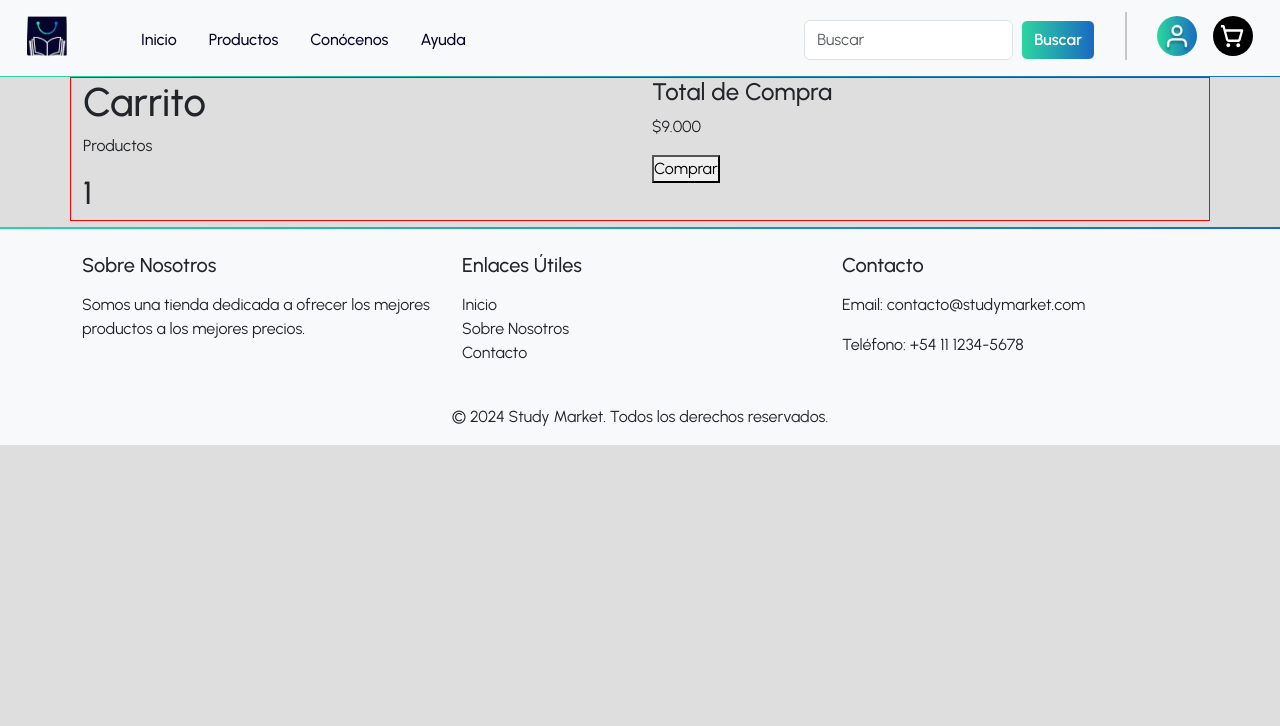
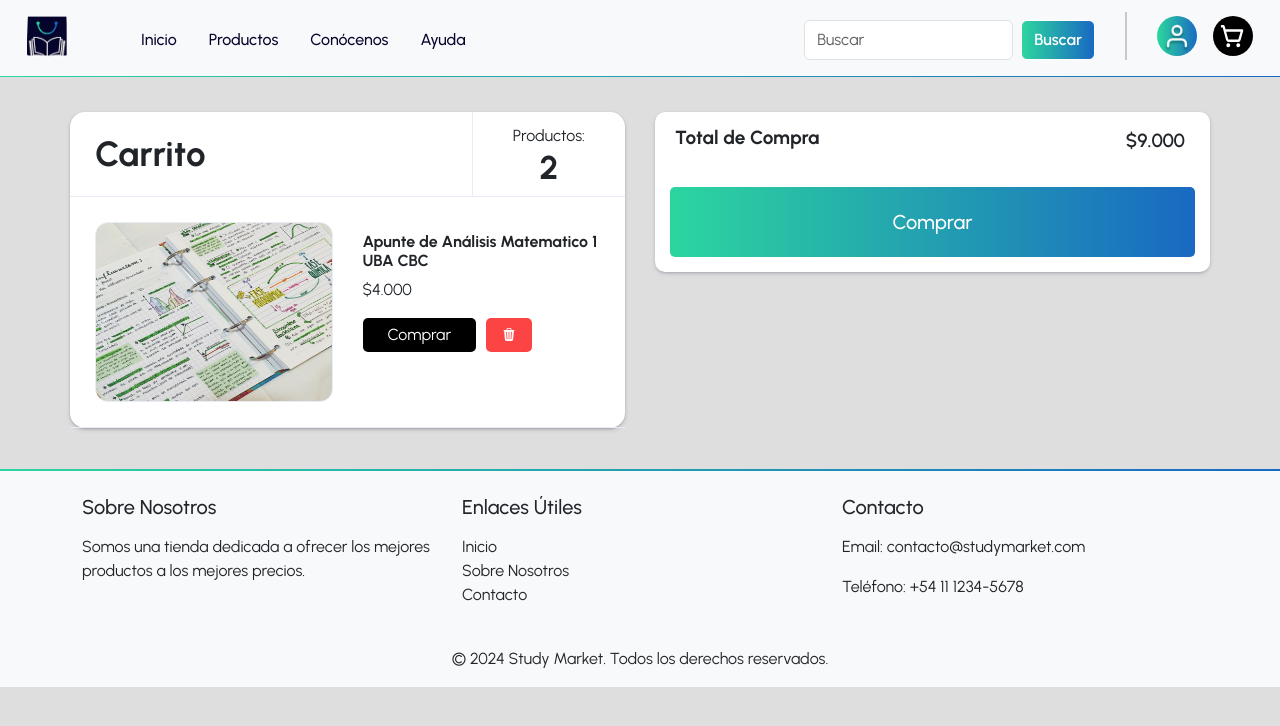
Before and after one commit to LautaroAgustinPaz/StudyMarket-FrontEnd, a React (Vite) app: page /carrito in a window 1280 px wide. Shown: the top 726 px of the page. Built offline with nearby package versions, Linux system fonts and the light colour scheme.

Commit message:
Avances de Carrito

```diff
--- a/package.json
+++ b/package.json
@@ -16,6 +16,7 @@
     "json-server": "^1.0.0-beta.3",
     "react": "^18.3.1",
     "react-dom": "^18.3.1",
+    "react-icons": "^5.3.0",
     "react-redux": "^9.1.2",
     "react-router-dom": "^6.27.0"
   },
--- a/src/components/Carrito/Carrito.css
+++ b/src/components/Carrito/Carrito.css
@@ -1,3 +1,183 @@
 .container_carrito {
-    border: 1px solid red;
+    width: 100%;
+    height: 100%;
+    margin: 35px 0px 35px 0px;
 }
+
+.fila_carrito {
+    height: 100%;
+    display: grid;
+    grid-template-columns: 1fr 1fr;
+    grid-template-rows: 1fr;
+    gap: 30px;
+}
+
+/*      Columna 1       */
+.columna-1_carrito {
+    background-color: #fff;
+    height: 100%;
+    margin: 0px 0px 0px 70px;
+    border-radius: 15px;
+    box-shadow: rgba(50, 50, 93, 0.25) 0px 2px 5px -1px, rgba(0, 0, 0, 0.3) 0px 1px 3px -1px;
+
+    grid-column: 1/2;
+    grid-row: 1/2;
+}
+
+.carrito_header {
+    display: flex;
+    flex-direction: row;
+    justify-content: space-between;
+    align-items: center;
+    border-bottom: 1px solid #E8ECF4;
+
+    padding: 0px 0px 0px 25px;
+}
+.carrito_header > h1 {
+    margin: 0px;
+    font-weight: 700;
+    font-size: 35px;
+}
+
+.header_conteo {
+    border-left: 1px solid #E8ECF4;
+    padding: 12px 40px 0px 40px;
+    display: flex;
+    flex-direction: column;
+    align-items: center;
+    justify-content: space-between;
+}
+.header_conteo > p {
+    margin: 0px;
+    padding: 0px 0px 0px 0px;
+
+}
+.header_conteo > h2 {
+    font-size: 33px;
+    font-weight: 700;
+    padding: 0px;
+}
+
+.carrito_productos {                /* Contenedor Productos */
+    padding: 25px;
+    display: grid;
+    grid-template-columns: 1fr 1fr;
+    grid-template-rows: 1fr;
+    gap: 30px;
+    border-bottom: 1px solid #E8ECF4;
+}
+.carrito_productos > img {
+    width: 100%;
+    height: 180px;
+    border-radius: 13px;
+    border: 1px solid #E8ECF4;
+    grid-column: 1/2;
+    grid-row: 1/2;
+}
+.carrito_productos > div {
+    grid-column: 2/3;
+    grid-row: 1/2;
+    padding-top: 10px;
+}
+.carrito_productos > div > h4 {
+    font-size: 16px;
+    font-weight: 700;
+}
+.carrito_productos> div > p {
+    font-weight: 400;
+}
+.btn-producto-comprar {
+    background-color: black;
+    padding: 5px 25px 5px 25px;
+    border-radius: 5px;
+    border: none;
+    color: #fff;
+    margin: 0px 10px 0px 0px;
+}
+
+.btn-producto-eliminar {
+    background-color: #FD4444;
+    padding: 5px 15px 5px 15px;
+    border-radius: 5px;
+    border: none;
+}
+.icon-style {
+    color:  #fff;
+    padding-bottom: 3px;
+}
+
+
+/*      Columna 2       */
+.columna-2_carrito {                /* Contenedor Global */
+    height: 160px;
+    background-color: #fff;
+    margin: 0px 70px 0px 0px;
+    padding: 15px;
+    border-radius: 10px;
+    box-shadow: rgba(88, 88, 142, 0.25) 0px 2px 5px -1px, rgba(0, 0, 0, 0.3) 0px 1px 3px -1px;
+
+    grid-column: 2/3;
+    grid-row: 1/2;
+}
+
+.carrito_totalYprecio {             /* Contenedor Total y Precio */
+    padding: 0px 10px 0px 5px;
+    margin-bottom: 15px;
+    display: flex;
+    flex-direction: row;
+    justify-content: space-between;
+}
+.carrito_totalYprecio > h5 {
+    font-size: 19px;
+    font-weight: 700;
+}
+.carrito_totalYprecio > p {
+    font-size: 19px;
+    font-weight: 600;
+}
+
+.btn-carrito_comprar {               /* Button comprar */
+    width: 100%;
+    padding: 20px;
+    display: flex;
+    justify-content: center;
+
+    background: linear-gradient(to right, #2cd59f, #1969c2);
+    transition: background-color 0.3s ease, transform 0.3s ease;
+    font-size: 20px;
+    font-weight: 500;
+    color: #fff;
+    border: none;
+    border-radius: 5px;
+}
+.btn-carrito_comprar:hover {
+    background: linear-gradient(to right, #15cb91, #0d59b1);
+    transform: scale(1.01);
+}
+
+/* Meida Queries */
+@media (max-width: 1015px) {
+
+    .fila_carrito {
+    height: 100%;
+    display: grid;
+    grid-template-columns: 1fr;
+    }
+
+    .columna-1_carrito {
+    margin: 0px 15px 0px 15px;
+    grid-column: 1/2;
+    grid-row: 1/2;
+    }
+
+    .columna-2_carrito {                /* Contenedor Global */
+    margin: 0px 15px 0px 15px;
+    grid-column: 1/2;
+    grid-row: 2/3;
+    }
+
+    .carrito_productos > img {
+        width: 100%;
+        height: 250px;
+    }
+}
--- a/src/components/Carrito/CarritoContenedor.jsx
+++ b/src/components/Carrito/CarritoContenedor.jsx
@@ -1,37 +1,45 @@
 import React from 'react'
 import './Carrito.css'
+import { BsFillTrash3Fill } from "react-icons/bs";
 
 const CarritoContenedor = () => {
   return (
-      <div className="container container_carrito">
-        <div className="row fila_carrito">
-          <div className="col columna-1_carrito">
-              <h1>Carrito</h1>
-              <p>Productos</p>
-              <h2>1</h2>
-              <div className='productos_carrito'>
-                {/* <ul>
-                {productos.map((producto) => (
-                  <li key={producto.id} className="producto-item">
-                  <span>{producto.nombre}</span> -{" "}
-                  <span>
-                  {producto.cantidad} x ${producto.precio}
-                  </span>
-                  </li>
-                ))}
-                </ul> */}
+      <div className="container_carrito">
+
+        <div className=" fila_carrito">
+          <div className="columna-1_carrito">
+              <div className='carrito_header'>
+                <h1>Carrito</h1>
+                <div className='header_conteo'>
+                  <p>Productos:</p>
+                  <h2>2</h2>
+                </div>
+              </div>
+              <div className='carrito_productos'>
+                <img src='public/images/img-example-carrito.jpg' alt=""/>
+                <div className=''>
+                  <h4>Apunte de Análisis Matematico 1 UBA CBC</h4>
+                  <p>$4.000</p>
+                  <button className='btn-producto-comprar'>Comprar</button>
+                  <button className='btn-producto-eliminar'>< BsFillTrash3Fill className="icon-style" /></button>
+                  {/* Icons - https://react-icons.github.io/react-icons/search/#q=trash */}
+                </div>
               </div>
           </div>
-          <div className="col columna-2_carrito">
-              <h4>Total de Compra</h4>
-              {/* <p>${calcularTotal()}</p> */}
-              <p>$9.000</p>
-              {/* <button onClick={() => alert("Comprar funcionalidad en desarrollo")}>
-              Comprar
-              </button> */}
-              <button>Comprar</button>
+
+          <div className="columna-2_carrito">
+              <div className='carrito_totalYprecio'>
+                <h5>Total de Compra</h5>
+                {/* <h5 className='carrito_totalYprecio'>${calcularTotal()}</h5> */}
+                <p>$9.000</p>
+                {/* <button className='btn-carrito_comprar' onClick={() => alert("Comprar funcionalidad en desarrollo")}>
+                Comprar
+                </button> */}
+              </div>
+              <button className='btn-carrito_comprar'>Comprar</button>
           </div>
         </div>
+
       </div>
   )
 }
```
Also changed, not shown: src/components/productos-backup/ContenedorListadoProductos.jsx (added, +25 -0 lines), src/components/productos-backup/DetalleProducto.css (added, +49 -0 lines), src/components/productos-backup/DetalleProducto.jsx (added, +63 -0 lines), src/components/productos-backup/Item.jsx (added, +18 -0 lines), src/components/productos-backup/ItemListado.jsx (added, +17 -0 lines), public/images/img-example-carrito.jpg (added), 1 other file (tests, documents, lock files or other folders).
